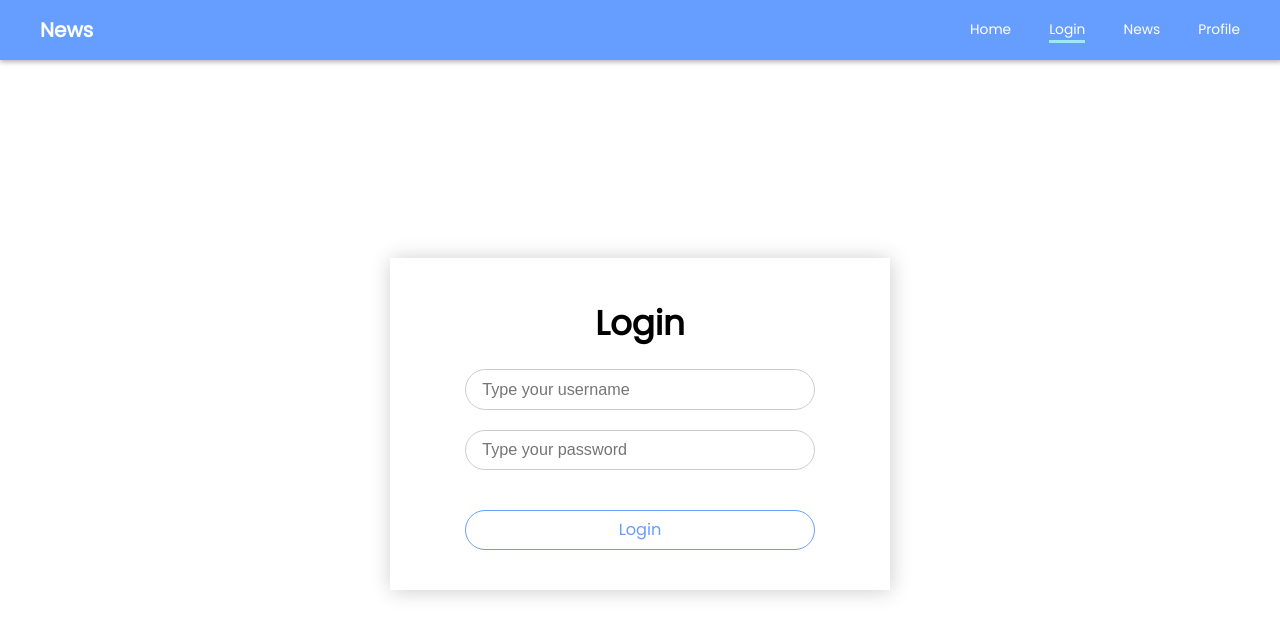
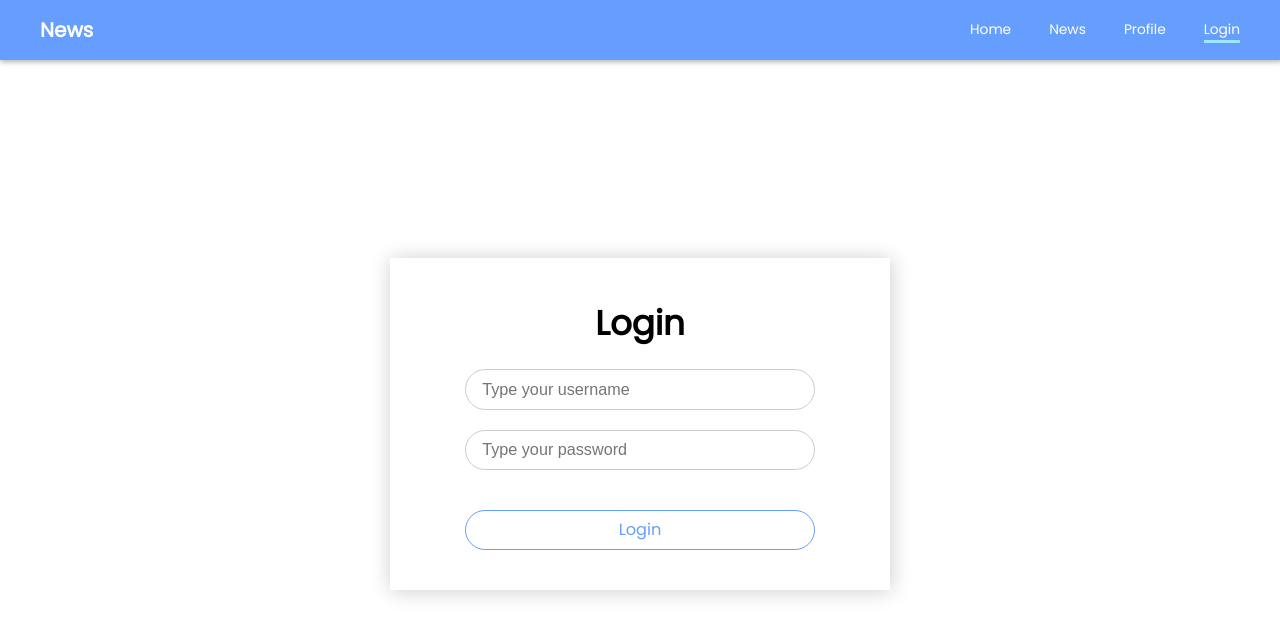
Before and after one commit to Babiy7/west-solutions-test, a React (Create React App) app: page /login in a window 1280 px wide. Shown: the top 636 px of the page. Built offline with nearby package versions, Linux system fonts and the light colour scheme; a web font is replaced by a local one.

Commit message:
Made optimization of render.

```diff
--- a/src/App.js
+++ b/src/App.js
@@ -12,11 +12,11 @@ import News from "./containers/News/News";
 import Profile from "./containers/Profile/Profile";
 
 function App(props) {
+  console.log("App rendering");
+
   useEffect(() => {
     props.isUserLogin();
   });
-
-  // console.log("isLogin: " + props.isLogin);
 
   return (
     <div className="App">
@@ -32,16 +32,10 @@ function App(props) {
   );
 }
 
-const mapStateToProps = state => {
-  return {
-    isLogin: state.authStore.isLogin
-  };
-};
-
 const mapDispatchToProps = dispatch => {
   return {
     isUserLogin: () => dispatch(isLogin())
   };
 };
 
-export default connect(mapStateToProps, mapDispatchToProps)(App);
+export default connect(null, mapDispatchToProps)(App);
--- a/src/components/UI/Button/Button.js
+++ b/src/components/UI/Button/Button.js
@@ -1,10 +1,14 @@
-import React from "react";
+import React, { memo } from "react";
 import classes from "./Button.module.scss";
 
-const Button = props => (
-  <button className={classes.Button} onClick={props.clicked}>
-    {props.children}
-  </button>
-);
+const Button = props => {
+  console.log("Button rendering");
 
-export default Button;
+  return (
+    <button className={classes.Button} onClick={props.clicked}>
+      {props.children}
+    </button>
+  );
+};
+
+export default memo(Button);
--- a/src/components/UI/NavLinks/NavLinks.js
+++ b/src/components/UI/NavLinks/NavLinks.js
@@ -1,17 +1,27 @@
 import React from "react";
+
+import { connect } from "react-redux";
+
 import NavLink from "./NavLink/NavLink";
 
 const NavLinks = props => {
-  return [
+  console.log("Navlinks rendering");
+  return (
+    <>
+      {[
         { title: "Home", link: "/" },
-    { title: "Login", link: "/login" },
         { title: "News", link: "/news" },
         { title: "Profile", link: "/profile" }
       ].map((navLink, index) => (
-    <NavLink key={index} link={navLink.link} active={navLink.active}>
+        <NavLink key={index} link={navLink.link}>
           {navLink.title}
         </NavLink>
-  ));
+      ))}
+      {props.isLogin ? "" : <NavLink link="/login">Login</NavLink>}
+    </>
+  );
 };
 
-export default NavLinks;
+const mapStateToProps = state => ({ isLogin: state.authStore.isLogin });
+
+export default connect(mapStateToProps)(NavLinks);
--- a/src/containers/Auth/Auth.js
+++ b/src/containers/Auth/Auth.js
@@ -56,6 +56,8 @@ class Auth extends React.Component {
   };
 
   render() {
+    console.log("Auth rendering");
+
     if (this.props.isLogin) {
       return <Redirect to="/profile" />;
     }
--- a/src/containers/News/News.js
+++ b/src/containers/News/News.js
@@ -4,10 +4,11 @@ import classes from "./News.module.scss";
 import Article from "../../components/Article/Article";
 
 const News = () => {
+  console.log("News rendering");
   return (
     <div className={classes.News}>
-      {[1, 2, 3, 4, 5, 6, 7, 8].map(article => (
-        <div className={classes.ArticleContainer}>
+      {[1, 2, 3, 4, 5, 6, 7, 8].map((article, index) => (
+        <div key={index} className={classes.ArticleContainer}>
           <Article />
         </div>
       ))}
--- a/src/containers/Profile/Profile.js
+++ b/src/containers/Profile/Profile.js
@@ -9,7 +9,7 @@ import Button from "../../components/UI/Button/Button";
 import Spinner from "../../components/UI/Spinner/Spinner";
 
 const Profile = props => {
-  console.log(props.isLogin);
+  console.log("Profile rendering");
 
   if (!props.isLogin) {
     return <Redirect to="/login" />;
```
Also changed, not shown: public/manifest.json. Lines whose indentation alone changed are shown as unchanged.
